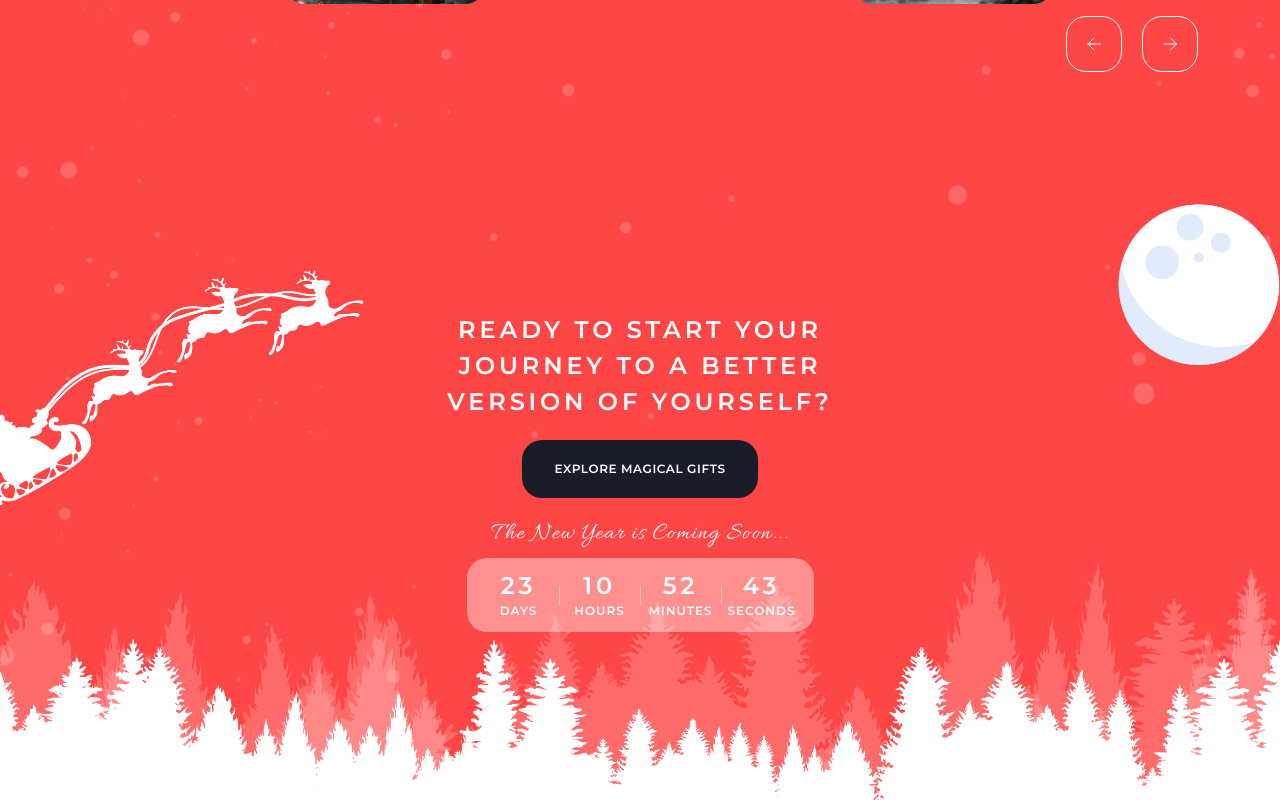
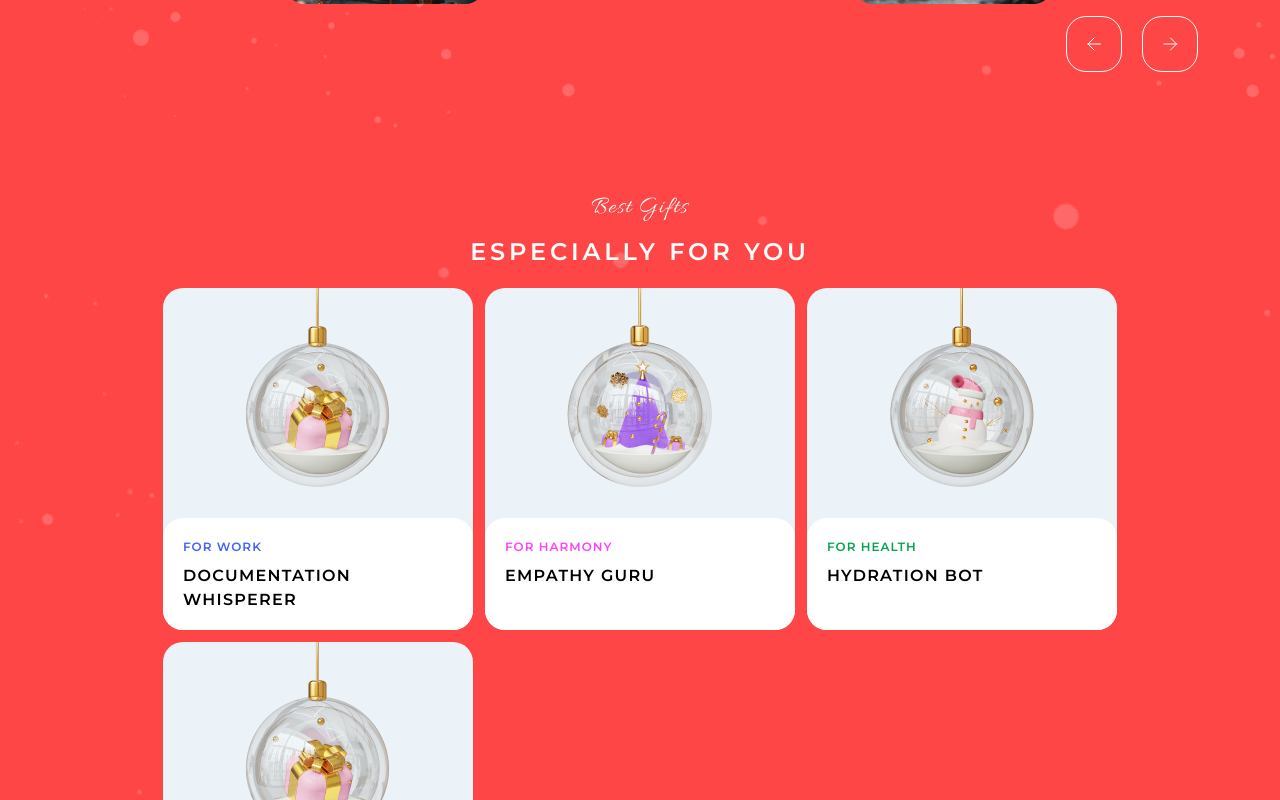
Before and after one commit to xWolfYx/nextmas-shop, a Next.js app: page / in a window 1280 px wide. Shown: the part 1580-2380 px from the top of the page. Built offline with nearby package versions, Linux system fonts and the light colour scheme.

Commit message:
feat: add best gifts section

```diff
--- /dev/null
+++ b/src/app/components/BestGifts.tsx
@@ -0,0 +1,25 @@
+import { allura } from "./ui/fonts";
+import TopGifts from "./ui/TopGifts";
+
+export default function BestGifts() {
+	return (
+		<section
+			id="best"
+			className="bg-[#ff4646] bg-[url(/backgrounds/bg-snow.png)] bg-cover bg-center px-2 py-15"
+		>
+			<div>
+				<div className="mb-5">
+					<p
+						className={`${allura.className} mb-3 text-white text-2xl text-center capitalize tracking-[0.075rem]`}
+					>
+						Best gifts
+					</p>
+					<h2 className="font-semibold text-white text-2xl text-center uppercase tracking-[0.24rem]">
+						Especially for you
+					</h2>
+				</div>
+				<TopGifts />
+			</div>
+		</section>
+	);
+}
--- /dev/null
+++ b/src/app/components/ui/TopGifts.tsx
@@ -0,0 +1,41 @@
+"use client";
+
+import { useEffect, useState } from "react";
+import type { Gift as GiftType } from "@/app/lib/types";
+import { shuffleArray } from "@/app/utils/helpers";
+import Gift from "./Gift";
+import GiftModal from "./GiftModal";
+
+export default function TopGifts() {
+	const [bestGifts, setBestGifts] = useState<GiftType[]>([]);
+	const [activeGift, setActiveGift] = useState<string | null>(null);
+
+	const handleSetActiveGift = (name: string | null) => setActiveGift(name);
+
+	useEffect(() => {
+		async function loadData() {
+			const res = await fetch("/fake-database.json");
+			const data = (await res.json()) as GiftType[];
+
+			setBestGifts(shuffleArray(data).slice(0, 4));
+		}
+
+		loadData();
+	}, []);
+
+	return (
+		<div>
+			<div className="justify-center items-center gap-3 grid grid-cols-[repeat(auto-fill,19.375rem)] w-full">
+				{bestGifts.map(({ name, category }) => (
+					<Gift
+						key={name}
+						name={name}
+						category={category}
+						onClick={() => handleSetActiveGift(name)}
+					/>
+				))}
+			</div>
+			<GiftModal activeGift={activeGift} onModalClose={handleSetActiveGift} />
+		</div>
+	);
+}
--- a/src/app/page.tsx
+++ b/src/app/page.tsx
@@ -1,4 +1,5 @@
 import About from "./components/About";
+import BestGifts from "./components/BestGifts";
 import CTA from "./components/CTA";
 import Hero from "./components/Hero";
 import Slider from "./components/Slider";
@@ -9,6 +10,7 @@ export default function Page() {
 			<Hero />
 			<About />
 			<Slider />
+			<BestGifts />
 			<CTA />
 		</>
 	);
```
